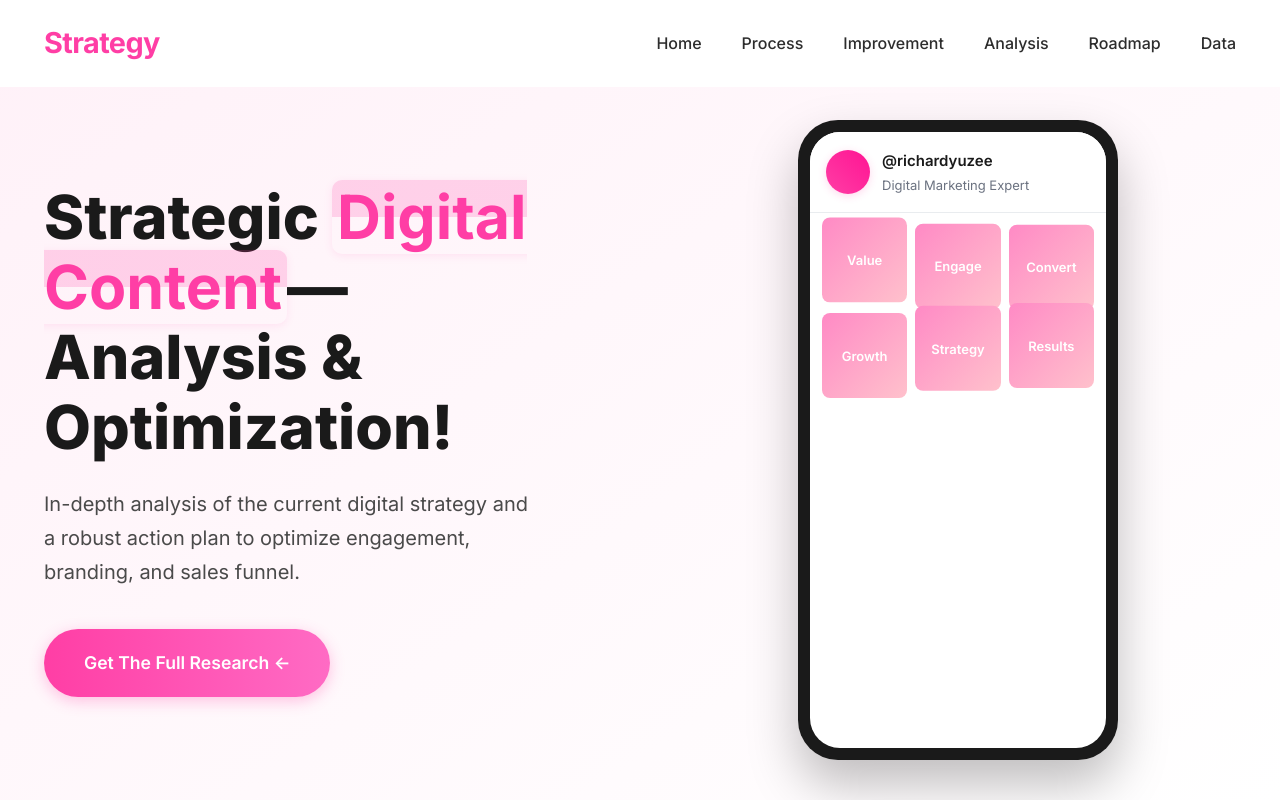
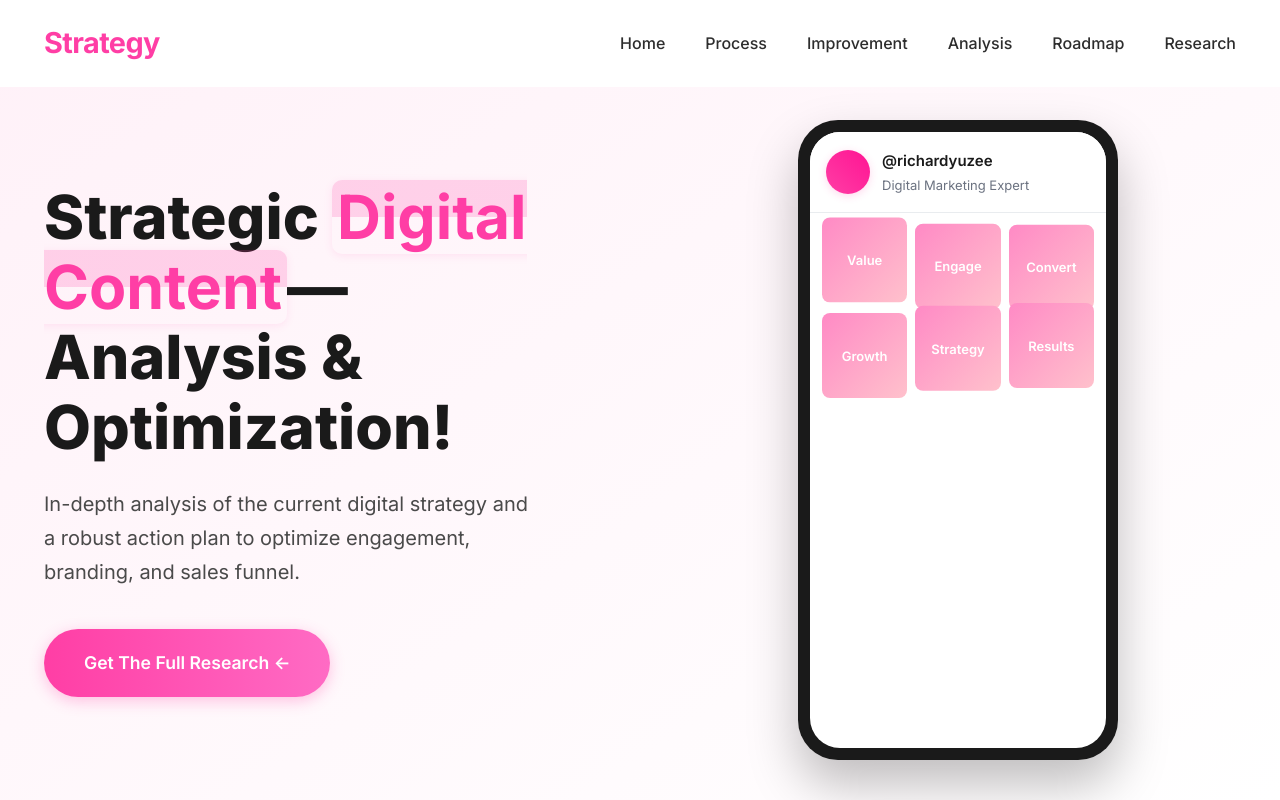
Before and after one commit to itsmatheussa/RichardYu-Research, a plain HTML site: page index.html in a window 1280 px wide. Shown: the top 800 px of the page. Drawn offline with Linux system fonts and the light colour scheme.

Commit message:
Update index.html

```diff
--- a/index.html
+++ b/index.html
@@ -1521,7 +1521,7 @@
                 <li><a href="#mistakes">Improvement</a></li>
                 <li><a href="#analysis">Analysis</a></li>
                 <li><a href="#roadmap">Roadmap</a></li>
-                <li><a href="#document">Data</a></li>
+                <li><a href="#document">Research</a></li>
             </ul>
         </nav>
     </header>
```
